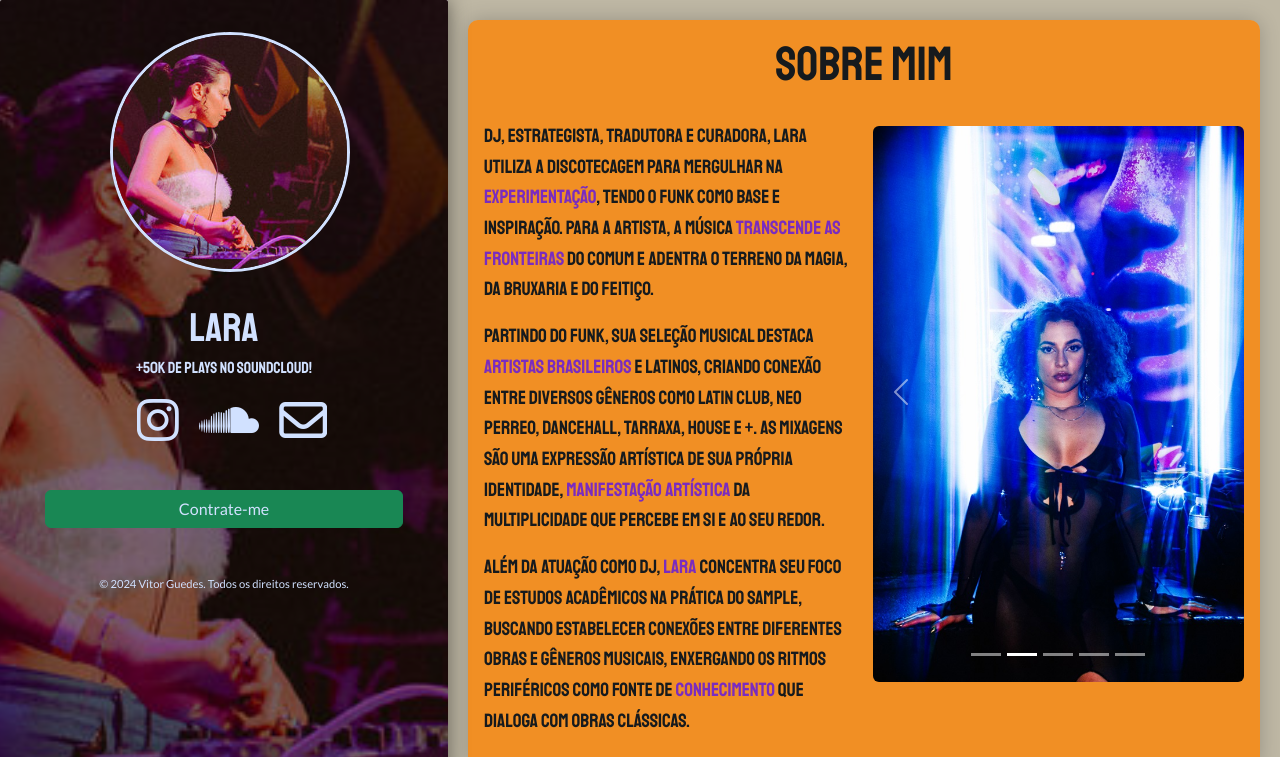
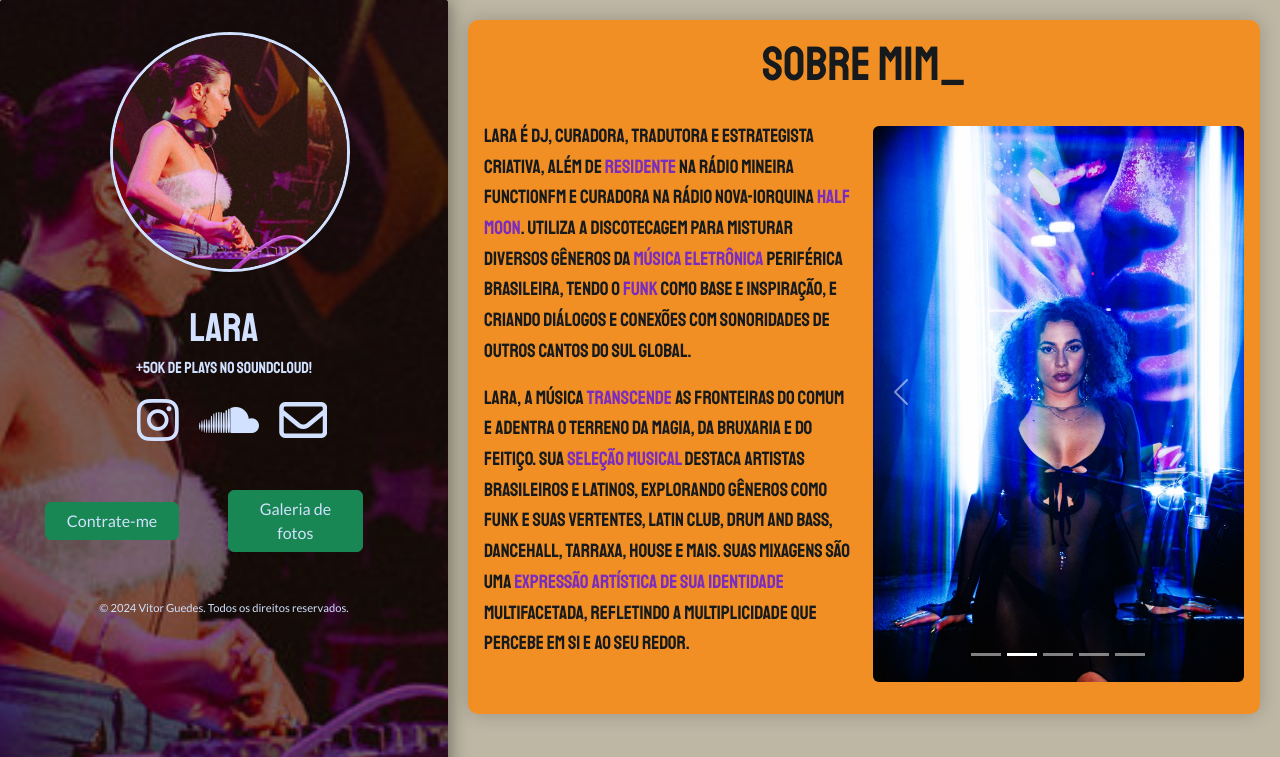
Before and after one commit to Allegrafrontend/Lara, a plain HTML site: page index.html in a window 1280 px wide. Shown: the top 757 px of the page. Drawn offline with nearby package versions, Linux system fonts and the light colour scheme.

Commit message:
alerações no texto sobre e no header a inclusao de um link do google drive

```diff
--- a/css/style.css
+++ b/css/style.css
@@ -83,7 +83,7 @@ span{
     z-index: 2;
     margin-left: 10%;
     margin-bottom: 3em;
-    width: 80%;
+    width: 30%;
 }
 .main-header button a{
     text-decoration: none;
--- a/index.html
+++ b/index.html
@@ -41,6 +41,9 @@
         <button class="btn btn-success mt-4" type="button">
             <a target="_blank" href="https://wa.me/5511972712484">Contrate-me</a>
         </button>
+        <button class="btn btn-success mt-4" type="button">
+            <a target="_blank" href="https://drive.google.com/drive/folders/17ELGCMXZBTkmFjf0CUCkU5sgpPxLA0Yx">Galeria de fotos</a>
+        </button>
         <footer class="text-center">
             <p>&copy; 2024 Vitor Guedes. Todos os direitos reservados.</p>
         </footer>
@@ -48,21 +51,21 @@
 
         <div class="main-content">
             <section id="sobre">
-                <h2>Sobre mim</h2>
+                <h2>Sobre mim_</h2>
                 <div class="sobre">
                     <div class="texto">
+                        <p>LARA é DJ, curadora, tradutora e estrategista criativa, além de <span class="spanPurple">residente</span> na rádio
+                            mineira FunctionFM e curadora na rádio nova-iorquina <span class="spanPurple">Half Moon</span>. Utiliza a discotecagem
+                            para misturar diversos gêneros da <span class="spanPurple">música eletrônica</span> periférica brasileira, tendo o
+                            <span class="spanPurple">funk</span> como base e inspiração, e criando diálogos e conexões com sonoridades de outros
+                            cantos do sul global.</p>
 
-                        <p>DJ, estrategista, tradutora e curadora, LARA utiliza a discotecagem para mergulhar na <span class="spanPurple">experimentação</span>, tendo o funk
-                            como base e inspiração. Para a artista, a música <span class="spanPurple">transcende as fronteiras</span> do comum e adentra o terreno da magia, da
-                            bruxaria e do feitiço.</p>
+                        <p>LARA, a música <span class="spanPurple">transcende</span> as fronteiras do comum e adentra o terreno da magia,
+                            da bruxaria e do feitiço. Sua <span class="spanPurple">seleção musical</span> destaca artistas brasileiros e latinos,
+                            explorando gêneros como funk e suas vertentes, latin club, drum and bass, dancehall,
+                            tarraxa, house e mais. Suas mixagens são uma <span class="spanPurple">expressão artística de sua identidade</span>
+                            multifacetada, refletindo a multiplicidade que percebe em si e ao seu redor.</p>
 
-                        <p>    Partindo do funk, sua seleção musical destaca <span class="spanPurple">artistas brasileiros</span> e latinos, criando conexão entre diversos
-                            gêneros como latin club, neo perreo, dancehall, tarraxa, house e +. As mixagens são uma expressão artística de
-                            sua própria identidade, <span class="spanPurple">manifestação artística</span> da multiplicidade que percebe em si e ao seu redor.</p>
-
-                        <p>    Além da atuação como DJ, <span class="spanPurple">LARA</span> concentra seu foco de estudos acadêmicos na prática do sample, buscando estabelecer
-                            conexões entre diferentes obras e gêneros musicais, enxergando os ritmos periféricos como fonte de <span class="spanPurple">conhecimento</span>
-                            que dialoga com obras clássicas.</p>
                     </div>
                         <div class="carossel">
                             <div class="carousel slide carousel-fade" id="carousel" data-bs-ride="carousel">
```
